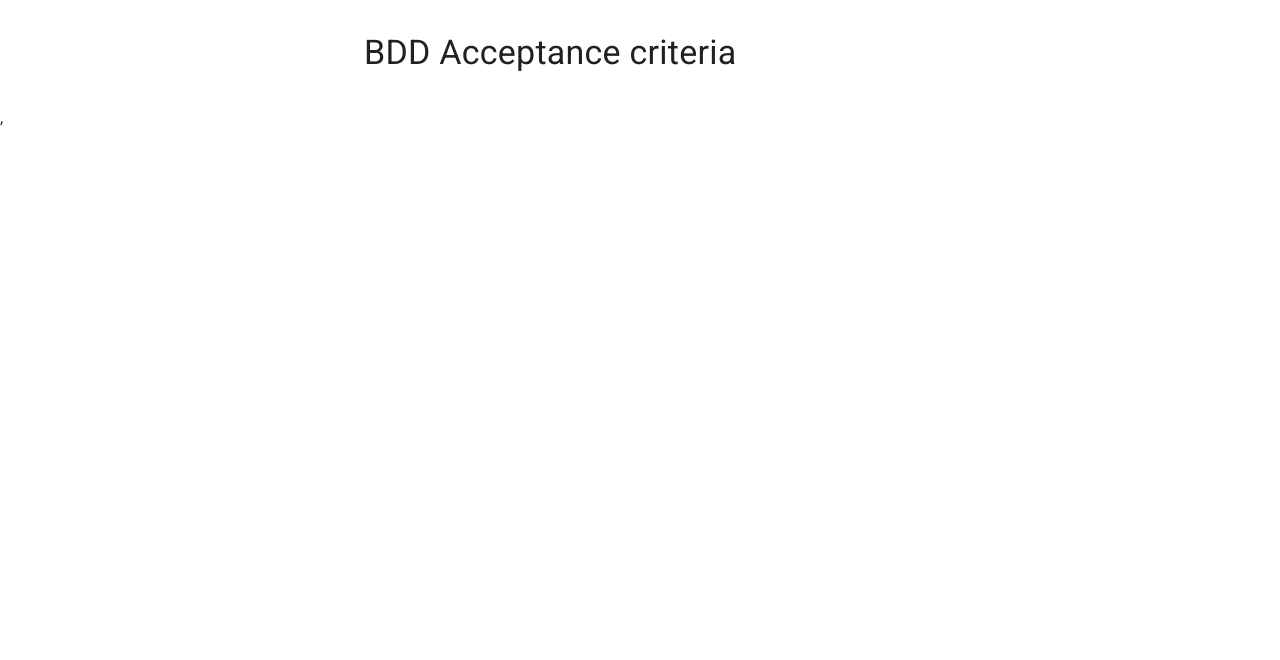
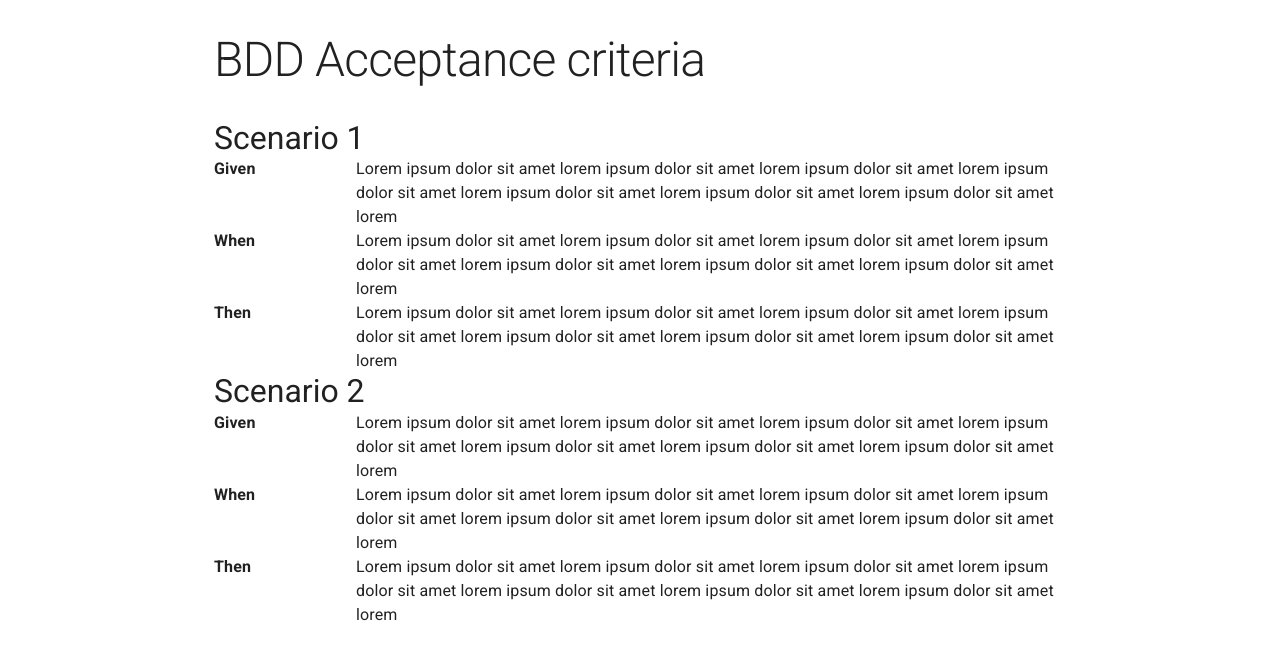
Before and after one commit to kbanach/bdd-acceptance-criteria, a React (Create React App) app: page / in a window 1280 px wide. Shown: the top 660 px of the page. Built offline with nearby package versions, Linux system fonts and the light colour scheme.

Commit message:
feat: add basic layout elements

```diff
--- a/src/App.tsx
+++ b/src/App.tsx
@@ -1,13 +1,16 @@
 import { Box, Container, Typography } from '@mui/material';
+import { Scenario } from './components/Scenario';
 
 function App() {
   return (
-    <Container maxWidth="sm">
+    <Container maxWidth="md">
       <Box sx={{ my: 4 }}>
-        <Typography variant="h4" component="h1" gutterBottom>
+        <Typography variant="h1" component="h1" gutterBottom>
           BDD Acceptance criteria
         </Typography>
       </Box>
+      <Scenario title="Scenario 1" />
+      <Scenario title="Scenario 2" />
     </Container>
   );
 }
--- /dev/null
+++ b/src/components/Scenario/BddLine/BddLine.tsx
@@ -0,0 +1,16 @@
+import { Box, Grid } from "@mui/material";
+import theme from "../../../theme";
+
+
+interface BddLineProps {
+    title: string;
+    content: string;
+    editMode?: boolean;
+}
+
+export const BddLine = ({ editMode = false, title, content }: BddLineProps) => (
+    <Grid container>
+        <Grid item xs={2}><Box fontWeight={theme.typography.fontWeightBold}>{title}</Box></Grid>
+        <Grid item xs={10}>{content}</Grid>
+    </Grid>
+)
--- /dev/null
+++ b/src/components/Scenario/BddLine/index.ts
@@ -0,0 +1 @@
+export * from './BddLine';
--- /dev/null
+++ b/src/components/Scenario/Scenario.tsx
@@ -0,0 +1,24 @@
+import { Box, Typography } from "@mui/material";
+import { BddLine } from "./BddLine";
+
+interface ScenarioProps {
+    title: string;
+}
+
+export const Scenario = ({ title }: ScenarioProps) => (
+    <Box>
+        <Typography variant="h3">{title}</Typography>
+        <BddLine
+            title="Given"
+            content="Lorem ipsum dolor sit amet lorem ipsum dolor sit amet lorem ipsum dolor sit amet lorem ipsum dolor sit amet lorem ipsum dolor sit amet lorem ipsum dolor sit amet lorem ipsum dolor sit amet lorem"
+        />
+        <BddLine
+            title="When"
+            content="Lorem ipsum dolor sit amet lorem ipsum dolor sit amet lorem ipsum dolor sit amet lorem ipsum dolor sit amet lorem ipsum dolor sit amet lorem ipsum dolor sit amet lorem ipsum dolor sit amet lorem"
+        />
+        <BddLine
+            title="Then"
+            content="Lorem ipsum dolor sit amet lorem ipsum dolor sit amet lorem ipsum dolor sit amet lorem ipsum dolor sit amet lorem ipsum dolor sit amet lorem ipsum dolor sit amet lorem ipsum dolor sit amet lorem"
+        />
+    </Box>
+)
--- /dev/null
+++ b/src/components/Scenario/index.ts
@@ -0,0 +1 @@
+export * from './Scenario'
--- a/src/index.tsx
+++ b/src/index.tsx
@@ -16,7 +16,7 @@ ReactDOM.render(
       {/* CssBaseline kickstart an elegant, consistent, and simple baseline to build upon. */}
       <CssBaseline />
       <App />
-    </ThemeProvider>,
+    </ThemeProvider>
   </React.StrictMode>,
   document.getElementById('root')
 );
--- a/src/theme.ts
+++ b/src/theme.ts
@@ -1,8 +1,27 @@
 import { createTheme } from '@mui/material/styles';
 import { red } from '@mui/material/colors';
 
-// A custom theme for this app
 const theme = createTheme({
+    typography: {
+        h1: {
+            fontSize: '3rem',
+        },
+        h2: {
+            fontSize: '2.5rem',
+        },
+        h3: {
+            fontSize: '2rem',
+        },
+        h4: {
+            fontSize: '1.5rem',
+        },
+        h5: {
+            fontSize: '1.2rem',
+        },
+        h6: {
+            fontSize: '1rem',
+        },
+    },
     palette: {
         primary: {
             main: '#556cd6',
```
